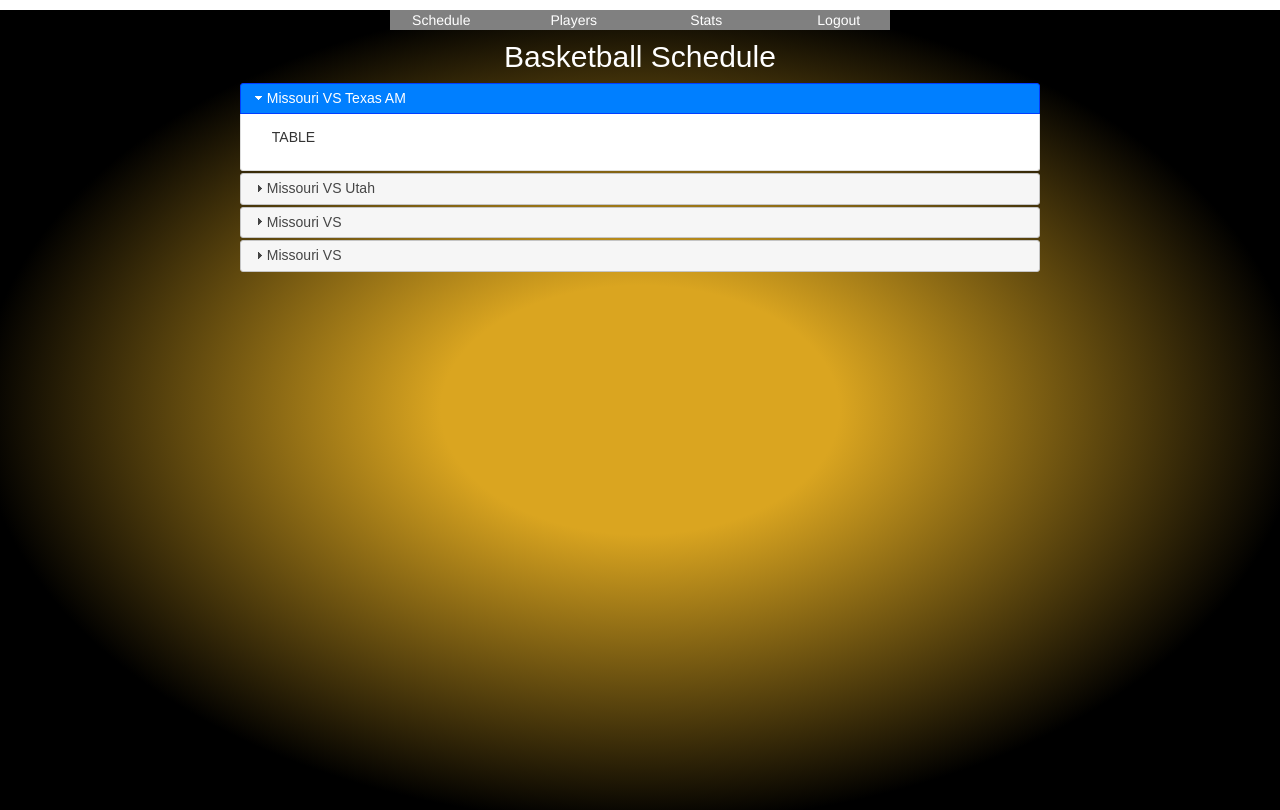
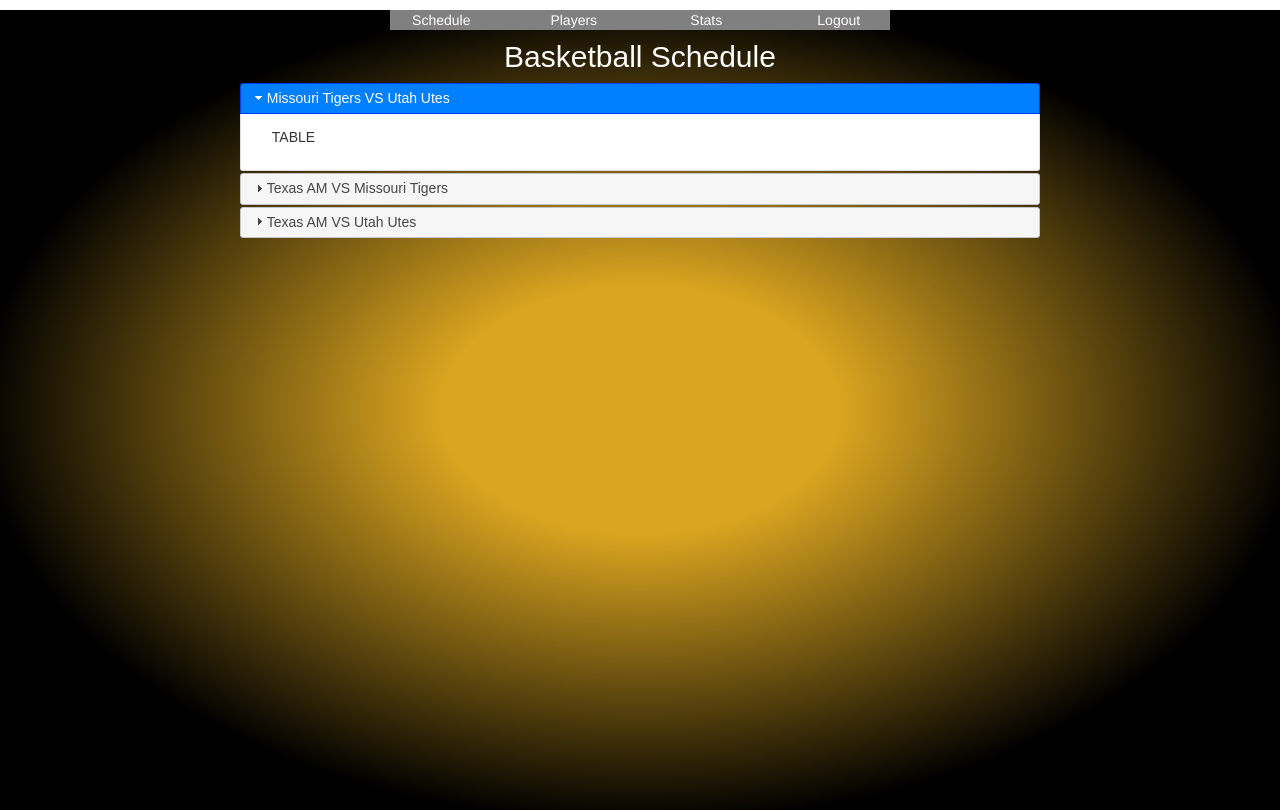
Before and after one commit to tylerShipman/CS3380_FinalProject, a PHP site: page /home.php in a window 1280 px wide. Run offline with PHP 8.4, Linux system fonts and the light colour scheme; the visitor is signed in with stand-in values (Sample User, id 1); some libraries are stand-ins or nearby versions.

Commit message:
home page update

```diff
--- a/3380FinalProject/FinalProject/home.php
+++ b/3380FinalProject/FinalProject/home.php
@@ -58,21 +58,17 @@
 
         <div class="accordgrid">
     <div id="accordion">
-        <h3>Missouri VS Texas AM</h3>
+        <h3>Missouri Tigers VS Utah Utes </h3>
         <div>
             <p> TABLE </p>
         </div>
-        <h3>Missouri VS Utah </h3>
+        <h3>Texas AM VS Missouri Tigers </h3>
         <div>
             <p> TABLE </p>
         </div>
-        <h3>Missouri VS </h3>
+        <h3>Texas AM VS Utah Utes </h3>
         <div>
             <p> TABLE </p>
-        </div>
-        <h3>Missouri VS </h3>
-        <div>
-            <p> TABLE</p>
         </div>
     </div>
         </div>
```
